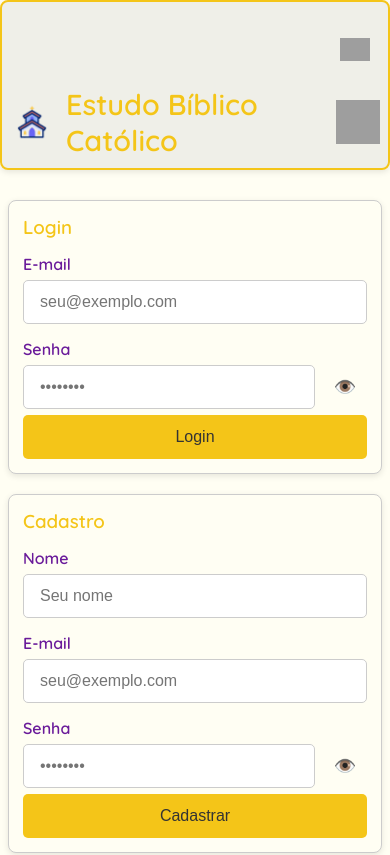
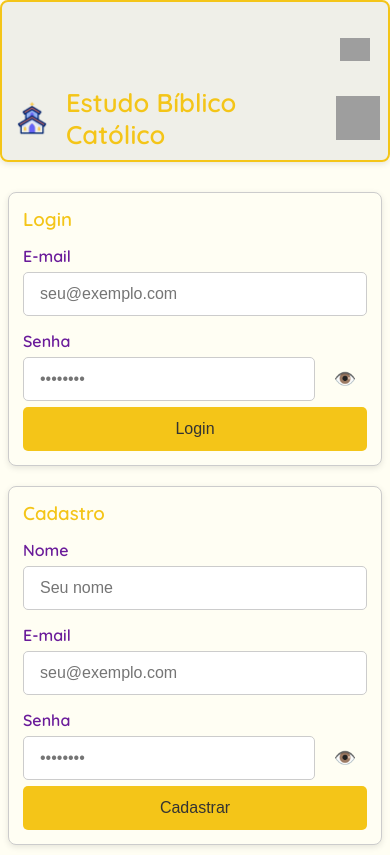
Before and after one commit to DouglasTambasco/estudobiblico, a website with bundled scripts: page index.html in a window 390 px wide. Shown: the top 855 px of the page. Built offline with nearby package versions, Linux system fonts and the light colour scheme; no server answers; grey boxes are pictures that could not be loaded.

Commit message:
v0.7.8
teste

```diff
--- a/style.css
+++ b/style.css
@@ -702,13 +702,11 @@ body.focus-mode footer {
   }
 }
 
-/* Pequenos dispositivos até 400px */
-
 /* Pequenos dispositivos até 500px */
 @media (max-width: 500px) {
   /* Título do header */
   .header-center h1 {
-    font-size: clamp(1.8rem, 5vw, 2.2rem);
+    font-size: clamp(1.6rem, 5vw, 2.2rem);
   }
 
   /* Ícones do header */
```
